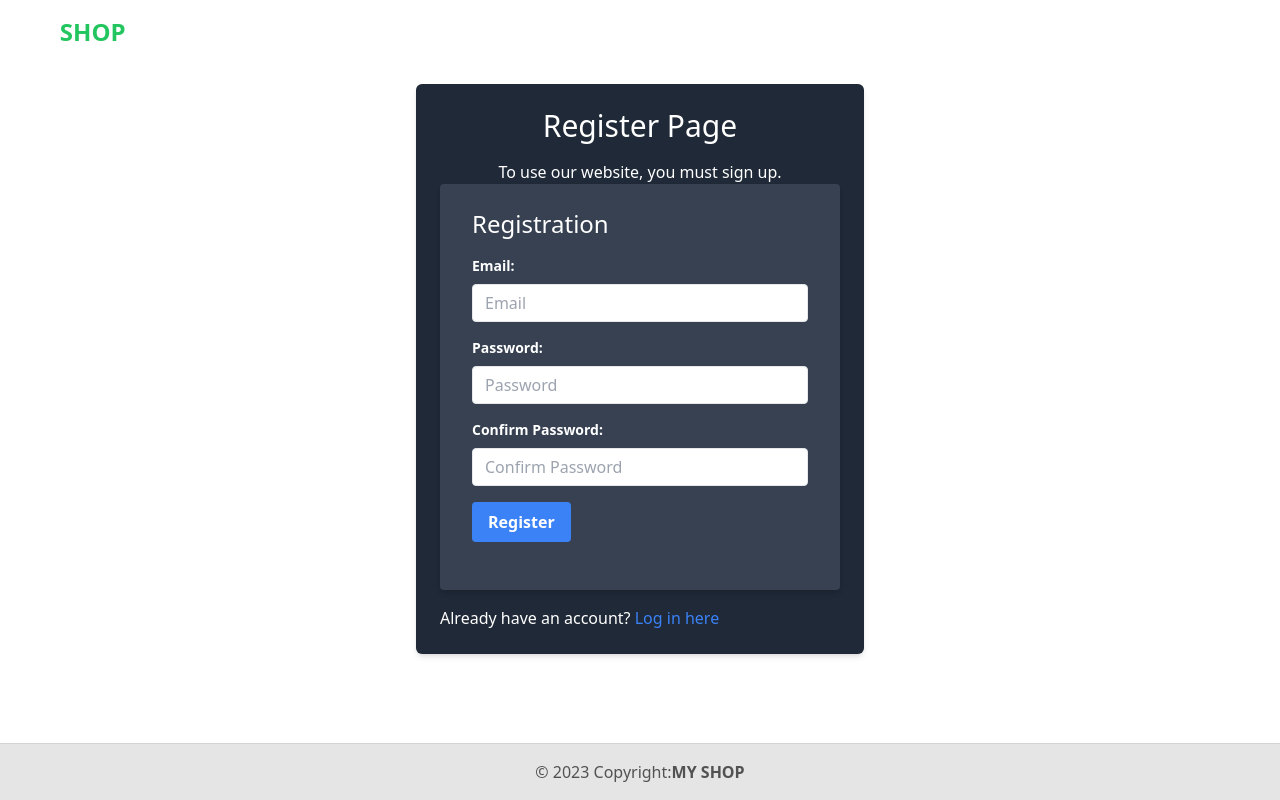
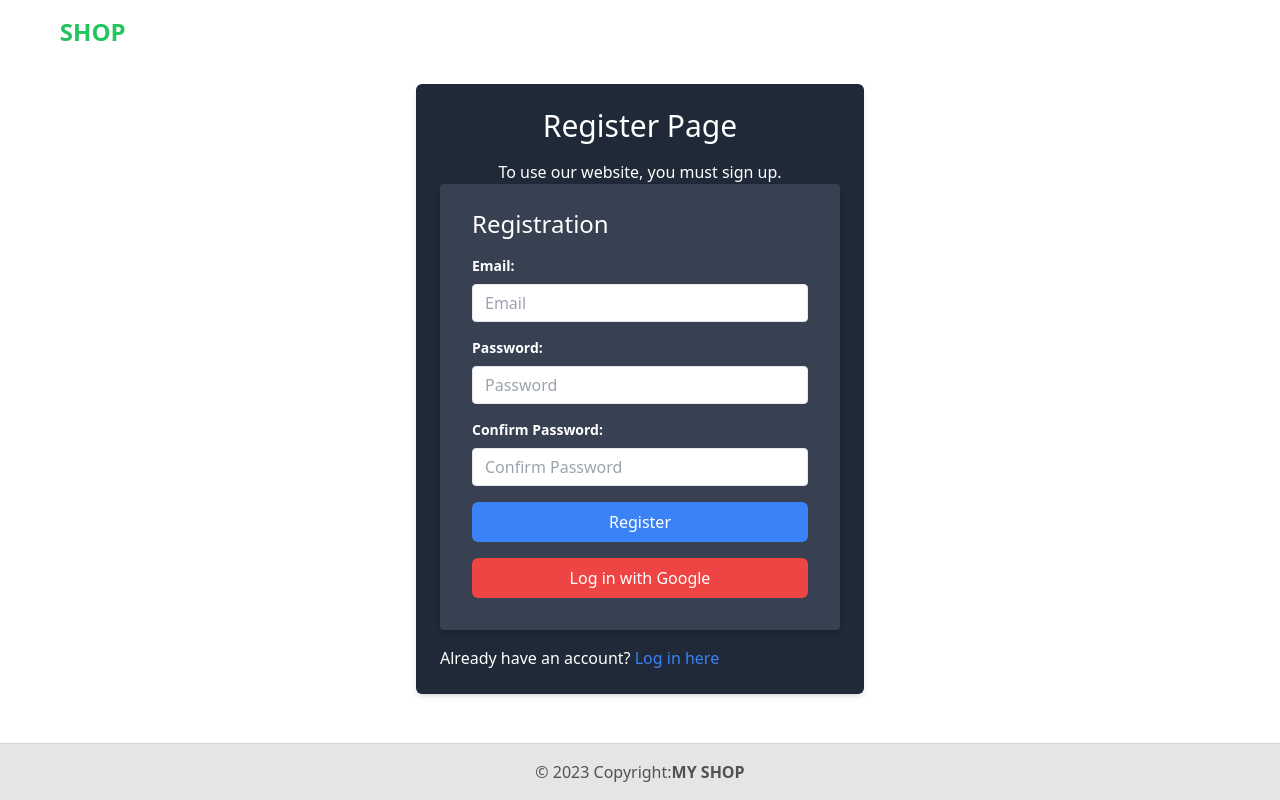
Before and after one commit to GabrieliusBrackus/Gabrielius_Brackus_exam_react, a React (Vite) app: page /register in a window 1280 px wide. Built offline with nearby package versions, Linux system fonts and the light colour scheme; no server answers.

Commit message:
console logs,google auth

```diff
--- a/src/components/auth/GoogleLogin.jsx
+++ b/src/components/auth/GoogleLogin.jsx
@@ -1,3 +1,27 @@
+import React from "react";
+import { getAuth, signInWithPopup, GoogleAuthProvider } from "firebase/auth";
+
 export default function GoogleLogin() {
-  return <p>čia bus google autentifikacija</p>;
+  const handleGoogleLogin = async () => {
+    try {
+      const auth = getAuth();
+      const provider = new GoogleAuthProvider();
+      await signInWithPopup(auth, provider);
+      console.log("Google Login successful!");
+    } catch (error) {
+      console.log("Google Login failed. Check your Google account.");
+      console.error("Google Login Error:", error);
+    }
+  };
+
+  return (
+    <div>
+      <button
+        onClick={handleGoogleLogin}
+        className="w-full bg-red-500 text-white p-2 rounded-md hover:bg-red-600"
+      >
+        Log in with Google
+      </button>
+    </div>
+  );
 }
--- a/src/components/auth/LoginForm.jsx
+++ b/src/components/auth/LoginForm.jsx
@@ -2,7 +2,7 @@ import React from "react";
 import { useFormik } from "formik";
 import * as Yup from "yup";
 import { getAuth, signInWithEmailAndPassword } from "firebase/auth";
-
+import GoogleLogin from "./GoogleLogin";
 import { useNavigate } from "react-router-dom";
 import toast, { Toaster } from "react-hot-toast";
 
@@ -35,6 +35,7 @@ export default function LoginForm() {
         toast.success("Login successful, welcome:" + email);
 
         navigate("/shops", { replace: true });
+        console.log("Gauti duomenis:" + email, password);
       } catch (error) {
         toast.error("Login failed, check email or password");
         const errorCode = error.code;
@@ -100,12 +101,13 @@ export default function LoginForm() {
         <div className="flex items-center justify-between">
           <button
             type="submit"
-            className="bg-blue-500 hover:bg-blue-700 text-white font-bold py-2 px-4 rounded focus:outline-none focus:shadow-outline"
+            className="w-full bg-blue-500 text-white p-2 rounded-md hover:bg-blue-600"
           >
             Login
           </button>
         </div>
       </form>
+      <GoogleLogin />
     </div>
   );
 }
--- a/src/components/auth/RegistrationForm.jsx
+++ b/src/components/auth/RegistrationForm.jsx
@@ -4,6 +4,7 @@ import * as Yup from "yup";
 import { getAuth, createUserWithEmailAndPassword } from "firebase/auth";
 import { useNavigate } from "react-router-dom";
 import toast, { Toaster } from "react-hot-toast";
+import GoogleLogin from "./GoogleLogin";
 
 export default function RegistrationForm() {
   const navigate = useNavigate();
@@ -36,7 +37,7 @@ export default function RegistrationForm() {
         );
 
         toast.success("Registration successful, welcome:" + email);
-
+        console.log("Gauti duomenis:" + email, password);
         navigate("/login", { replace: true });
       } catch (error) {
         toast.error("Registration failed, please try again");
@@ -127,12 +128,13 @@ export default function RegistrationForm() {
         <div className="flex items-center justify-between">
           <button
             type="submit"
-            className="bg-blue-500 hover:bg-blue-700 text-white font-bold py-2 px-4 rounded focus:outline-none focus:shadow-outline"
+            className="w-full bg-blue-500 text-white p-2 rounded-md hover:bg-blue-600"
           >
             Register
           </button>
         </div>
       </form>
+      <GoogleLogin />
     </div>
   );
 }
--- a/src/components/shop/SinglePost.jsx
+++ b/src/components/shop/SinglePost.jsx
@@ -13,6 +13,7 @@ export default function SinglePost() {
   const handleAddComment = (comment) => {
     setComments([...comments, comment]);
   };
+
   useEffect(() => {
     const fetchPost = async () => {
       try {
@@ -39,6 +40,7 @@ export default function SinglePost() {
   const isOnSale = post.saleOnSale;
   const price = post.price;
   const discountedPrice = isOnSale ? price * 0.5 : price;
+  console.log(post);
   return (
     <div className="bg-gray-100 min-h-screen p-4 relative">
       <div className="max-w-6xl mx-auto bg-white p-6 rounded-lg shadow-md">
--- a/src/components/shop/comments/CommentForm.jsx
+++ b/src/components/shop/comments/CommentForm.jsx
@@ -12,7 +12,7 @@ export default function CommentForm({ postId, onAddComment }) {
     },
     onSubmit: async (values, { resetForm }) => {
       try {
-        const userData = user ? { email: user.email } : { anonymous: true };
+        const userData = user ? { email: user.email } : {};
         const commentData = {
           ...userData,
           text: values.text,
@@ -22,6 +22,7 @@ export default function CommentForm({ postId, onAddComment }) {
         const commentsCollection = collection(db, "shops", postId, "comments");
         await addDoc(commentsCollection, commentData);
 
+        console.log("Gauti komentaro duomenys:", commentData);
         onAddComment(commentData);
 
         resetForm();
--- a/src/components/shop/comments/CommentList.jsx
+++ b/src/components/shop/comments/CommentList.jsx
@@ -44,7 +44,7 @@ export default function CommentList({ postId }) {
 
     return () => unsubscribe();
   }, [postId]);
-
+  console.log(comments);
   return (
     <div className="mt-8">
       <h2 className="text-2xl font-semibold mb-4">Customer Comments:</h2>
--- a/src/pages/LoginPage.jsx
+++ b/src/pages/LoginPage.jsx
@@ -1,6 +1,5 @@
 import React from "react";
 import LoginForm from "../components/auth/LoginForm";
-import GoogleLogin from "../components/auth/GoogleLogin";
 import { Navigate, Link } from "react-router-dom";
 import { useAuth } from "../store/AuthProvider";
 
@@ -18,7 +17,7 @@ export default function LoginPage() {
         <h2 className="text-3xl mb-4 text-center">Login Page</h2>
         <p className="text-center">To use our website, you must log in.</p>
         <LoginForm />
-        <GoogleLogin />
+
         <p>
           Don't have an account?{" "}
           <Link to="/register" className="text-blue-500 hover:underline">
--- a/src/pages/ShopPage.jsx
+++ b/src/pages/ShopPage.jsx
@@ -16,13 +16,12 @@ export default function ShopPage() {
         const querySnapshot = await getDocs(q);
 
         const items = [];
-
+        console.log(items);
         querySnapshot.forEach((doc) => {
           const itemData = {
             id: doc.id,
             ...doc.data(),
           };
-
           items.push(itemData);
         });
 
```
